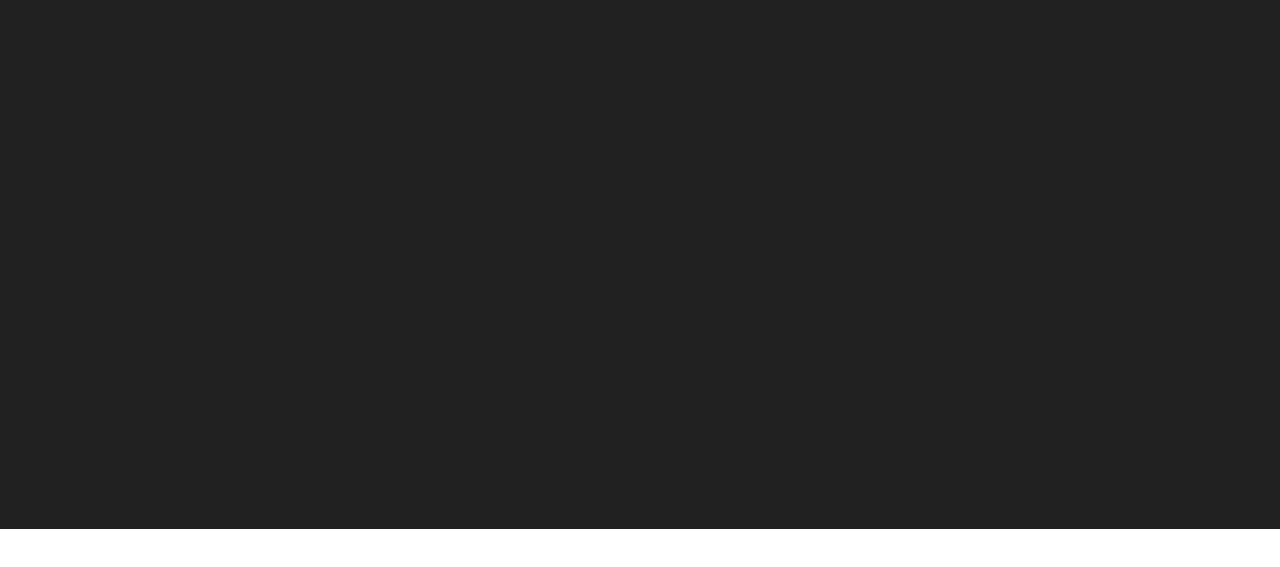
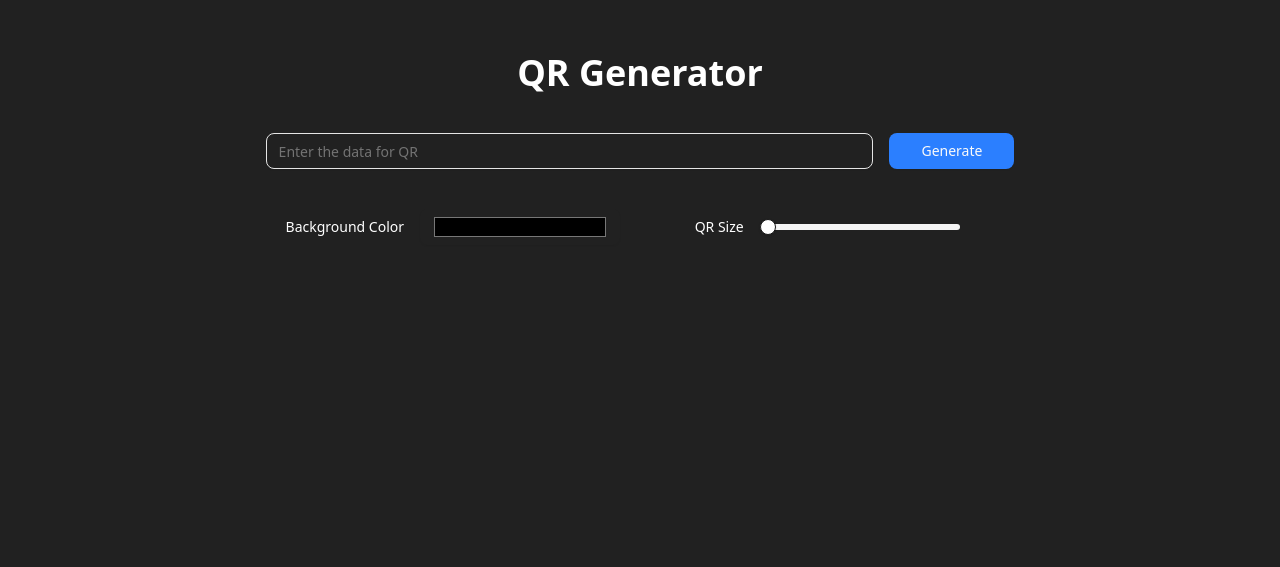
Before and after one commit to khushi28p/reactProjects, a React (Vite) app: page /generate-qr-code in a window 1280 px wide. Before the commit this address had no page. Shown: the part 271-838 px from the top of the page. Before the commit the page ends 800 px from the top, so only its background shows below. Built offline with nearby package versions, Linux system fonts and the light colour scheme.

Commit message:
qr generator added

```diff
--- a/package.json
+++ b/package.json
@@ -15,6 +15,7 @@
     "@radix-ui/react-checkbox": "^1.1.4",
     "@radix-ui/react-label": "^2.1.2",
     "@radix-ui/react-select": "^2.1.6",
+    "@radix-ui/react-slider": "^1.2.4",
     "@radix-ui/react-slot": "^1.1.2",
     "@tailwindcss/vite": "^4.0.17",
     "axios": "^1.8.4",
--- a/src/App.jsx
+++ b/src/App.jsx
@@ -12,6 +12,7 @@ import TodoList from './components/TodoList'
 import QuizApp from './components/QuizApp'
 import CoinFlipping from './components/CoinFlipping'
 import LyricsFinder from './components/LyricsFinder'
+import QRCodeGenerator from './components/QRCodeGenerator'
 
 const App = () => {
   return (
@@ -28,6 +29,7 @@ const App = () => {
         <Route path='/take-quiz' element={<QuizApp />} />
         <Route path='/flip-coin' element={<CoinFlipping />} />
         <Route path='/find-lyrics' element={<LyricsFinder />} />
+        <Route path='/generate-qr-code' element={<QRCodeGenerator />} />
       </Routes>
     </div>
   )
--- /dev/null
+++ b/src/components/QRCodeGenerator.jsx
@@ -0,0 +1,103 @@
+import React, { useEffect, useState } from 'react';
+import axios from 'axios';
+import { Button } from '@/components/ui/button';
+import { Input } from '@/components/ui/input';
+import { Label } from '@/components/ui/label';
+import { Slider } from '@/components/ui/slider';
+
+const QRCodeGenerator = () => {
+  const [data, setData] = useState('');
+  const [color, setColor] = useState('#000000');
+  const [size, setSize] = useState(200);
+  const [temp, setTemp] = useState('');
+  const [QRCode, setQRCode] = useState('');
+
+  const hexToRgb = (hex) => {
+    const bigint = parseInt(hex.slice(1), 16);
+    const r = (bigint >> 16) & 255;
+    const g = (bigint >> 8) & 255;
+    const b = bigint & 255;
+    return `${r}-${g}-${b}`;
+  };
+
+  useEffect(() => {
+    const fetchQRCode = async () => {
+      try {
+        const rgbColor = hexToRgb(color);
+        const response = await axios.get(
+          `https://api.qrserver.com/v1/create-qr-code/?data=${encodeURIComponent(
+            data
+          )}&size=${size}x${size}&color=${rgbColor}`
+        );
+        setQRCode(response.request.responseURL);
+      } catch (error) {
+        console.error('Error fetching QR code:', error);
+      }
+    };
+
+    if (data) {
+      fetchQRCode();
+    }
+  }, [data, size, color]);
+
+  const handleClick = (e) => {
+    e.preventDefault();
+    setData(temp);
+  };
+
+  return (
+    <div className="flex flex-col justify-center items-center w-full min-h-screen py-8 text-white gap-10">
+      <h1 className="text-4xl font-bold">QR Generator</h1>
+      <form className="w-3/5 flex flex-col gap-4">
+        <div className="flex gap-4">
+          <Input
+            value={temp}
+            onChange={(e) => setTemp(e.target.value)}
+            placeholder="Enter the data for QR"
+          />
+          <Button onClick={handleClick} className="px-8 bg-blue-500 hover:bg-blue-600">
+            Generate
+          </Button>
+        </div>
+
+        <div className="flex py-6">
+          <div className="flex gap-4 w-1/2 justify-center">
+            <Label>Background Color</Label>
+            <Input
+              value={color}
+              onChange={(e) => setColor(e.target.value)}
+              type="color"
+              className="w-50 border-0"
+            />
+          </div>
+
+          <div className="flex gap-4 w-1/2 justify-center">
+            <Label>QR Size</Label>
+            <Slider
+              value={[size]}
+              defaultValue={[size]}
+              min={200}
+              max={600}
+              step={1}
+              className="w-50"
+              onValueChange={(val) => setSize(val[0])}
+            />
+          </div>
+        </div>
+      </form>
+
+      {QRCode && (
+        <div className="flex flex-col items-center gap-4 ">
+          <div className='flex justify-center items-center bg-white p-4 rounded-xl'>
+          <img src={QRCode} alt="QR" />
+          </div>
+          <a href={QRCode} download="QRCode">
+            <Button className='bg-red-500 hover:bg-red-600 font-semibold px-8'>Download</Button>
+          </a>
+        </div>
+      )}
+    </div>
+  );
+};
+
+export default QRCodeGenerator;
--- /dev/null
+++ b/src/components/ui/slider.jsx
@@ -0,0 +1,54 @@
+import * as React from "react"
+import * as SliderPrimitive from "@radix-ui/react-slider"
+
+import { cn } from "@/lib/utils"
+
+function Slider({
+  className,
+  defaultValue,
+  value,
+  min = 0,
+  max = 100,
+  ...props
+}) {
+  const _values = React.useMemo(() =>
+    Array.isArray(value)
+      ? value
+      : Array.isArray(defaultValue)
+        ? defaultValue
+        : [min, max], [value, defaultValue, min, max])
+
+  return (
+    <SliderPrimitive.Root
+      data-slot="slider"
+      defaultValue={defaultValue}
+      value={value}
+      min={min}
+      max={max}
+      className={cn(
+        "relative flex w-full touch-none items-center select-none data-[disabled]:opacity-50 data-[orientation=vertical]:h-full data-[orientation=vertical]:min-h-44 data-[orientation=vertical]:w-auto data-[orientation=vertical]:flex-col",
+        className
+      )}
+      {...props}>
+      <SliderPrimitive.Track
+        data-slot="slider-track"
+        className={cn(
+          "bg-muted relative grow overflow-hidden rounded-full data-[orientation=horizontal]:h-1.5 data-[orientation=horizontal]:w-full data-[orientation=vertical]:h-full data-[orientation=vertical]:w-1.5"
+        )}>
+        <SliderPrimitive.Range
+          data-slot="slider-range"
+          className={cn(
+            "bg-primary absolute data-[orientation=horizontal]:h-full data-[orientation=vertical]:w-full"
+          )} />
+      </SliderPrimitive.Track>
+      {Array.from({ length: _values.length }, (_, index) => (
+        <SliderPrimitive.Thumb
+          data-slot="slider-thumb"
+          key={index}
+          className="border-primary bg-background ring-ring/50 block size-4 shrink-0 rounded-full border shadow-sm transition-[color,box-shadow] hover:ring-4 focus-visible:ring-4 focus-visible:outline-hidden disabled:pointer-events-none disabled:opacity-50" />
+      ))}
+    </SliderPrimitive.Root>
+  );
+}
+
+export { Slider }
```
Also changed, not shown: 1 other file (tests, documents, lock files or other folders).
